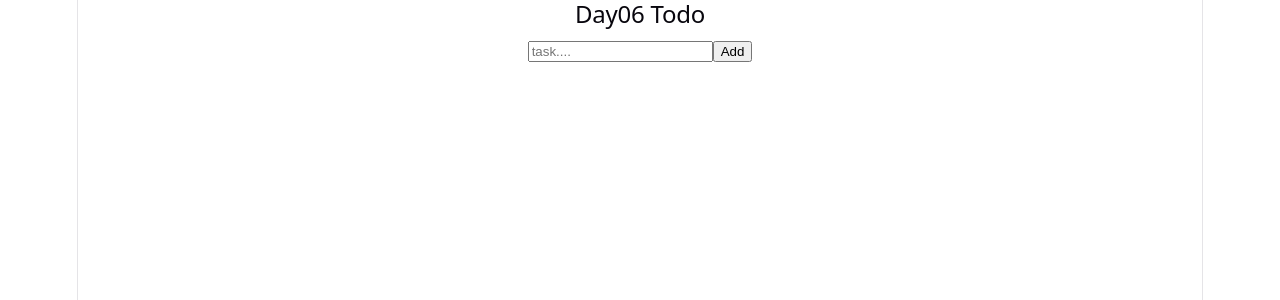
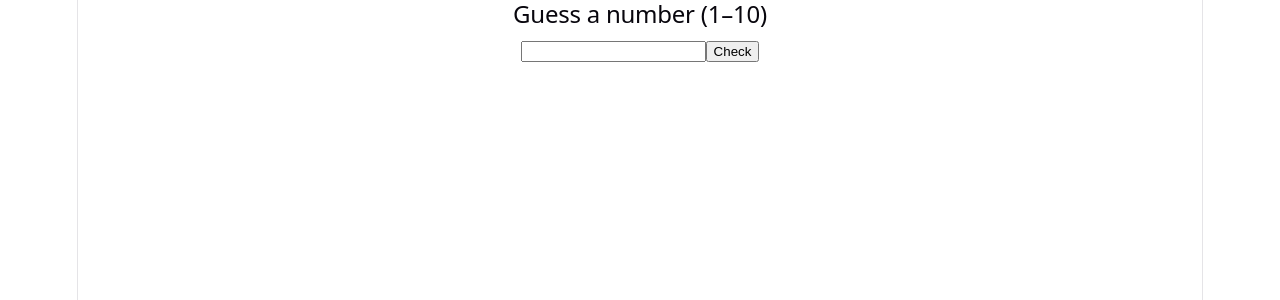
Before and after one commit to gayathrimp05/DailyStudy, a React (Vite) app in the folder frontend/Dailystudy/: page / in a window 1280 px wide. Shown: the top 300 px of the page. Built offline with nearby package versions, Linux system fonts and the light colour scheme.

Commit message:
changed the app.jsx file

```diff
--- a/frontend/Dailystudy/src/App.jsx
+++ b/frontend/Dailystudy/src/App.jsx
@@ -1,7 +1,7 @@
-import Day06 from "./day06";
+import Day07 from "./day07";
 
 function App() {
-  return <Day06 />;
+  return <Day07 />;
 }
 
 export default App;
```
